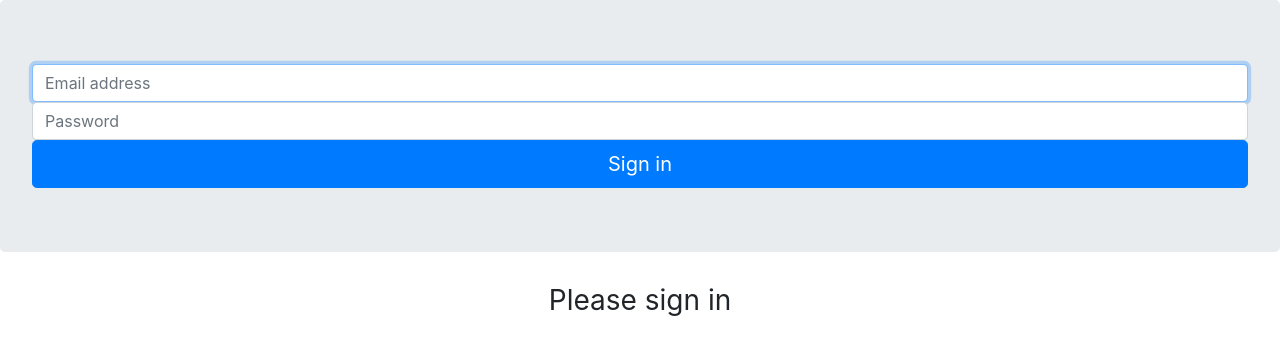
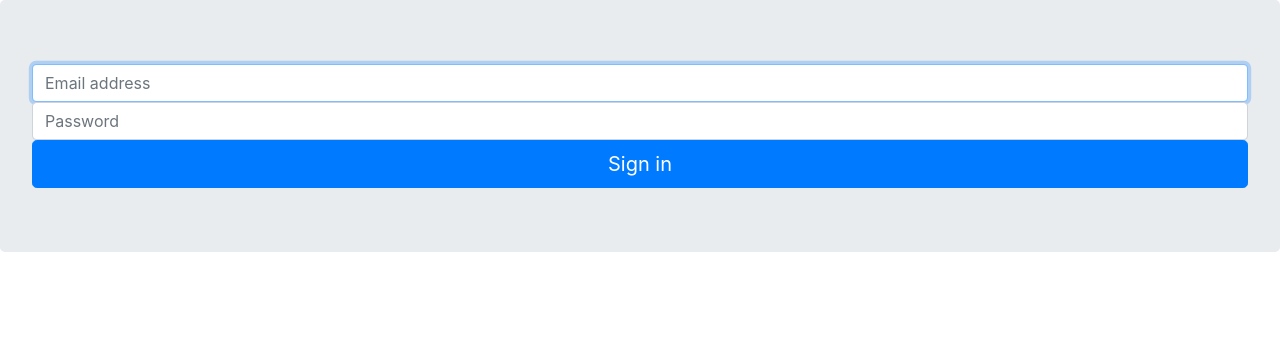
Before and after one commit to edencohen94/Switch, a plain HTML site: page src/index.html in a window 1280 px wide. Drawn offline with nearby package versions, Linux system fonts and the light colour scheme.

Commit message:
some changes

```diff
--- a/src/index.html
+++ b/src/index.html
@@ -37,8 +37,6 @@
     </form>
 </section>
 
-<h1 class="h3 mb-3 font-weight-normal">Please sign in</h1>
-
 
 
 
```
